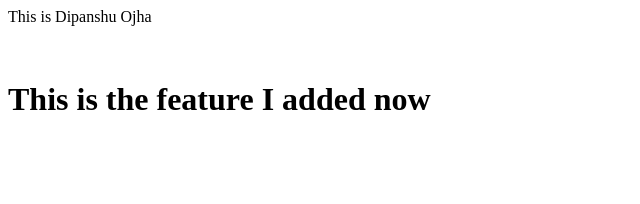
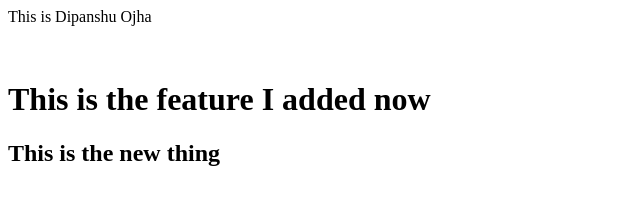
Before and after one commit to DipanshuOjha/demo2, a plain HTML site: page index.html in a window 1280 px wide. Shown: the whole page, without its empty margins (0-640 px from the left). Drawn offline with Linux system fonts and the light colour scheme.

Commit message:
somehting is added

```diff
--- a/index.html
+++ b/index.html
@@ -1,3 +1,4 @@
 <p>This is Dipanshu Ojha</p>
 <br>
 <h1>This is the feature I added now</h1>
+<h2>This is the new thing</h2>
```
